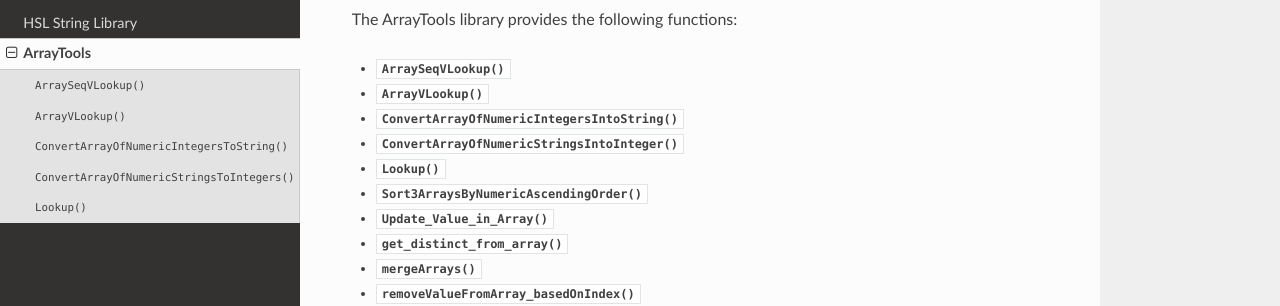
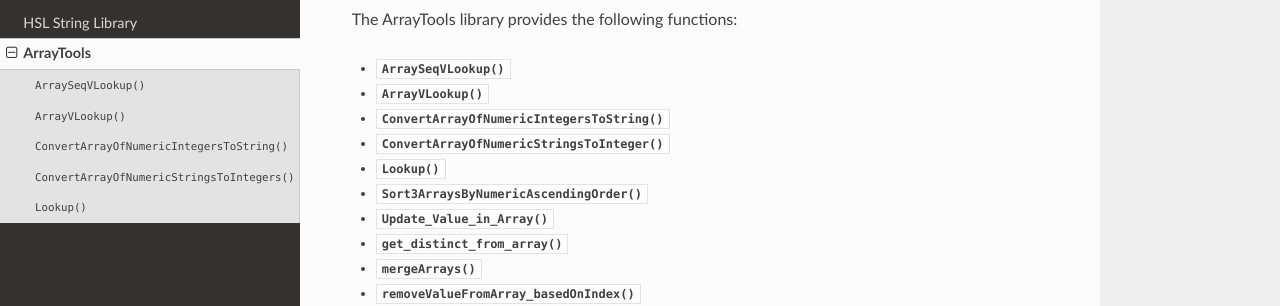
Before and after one commit to theonetruenerd/VenusLibraryDocumentation, a Sphinx documentation site: the page built from docs/source/ArrayTools.rst, in a window 1280 px wide and 900 px high. Shown: the part 152-458 px from the top of the window. Built offline with Sphinx 7.4.7 and the Read the Docs theme 2.0.0, drawn with Linux system fonts in a browser that asks for light colours.

Commit message:
Update ArrayTools.rst

```diff
--- a/docs/source/ArrayTools.rst
+++ b/docs/source/ArrayTools.rst
@@ -5,8 +5,8 @@ The ArrayTools library provides the following functions:
 
 - :py:func:`ArraySeqVLookup`
 - :py:func:`ArrayVLookup`
-- :py:func:`ConvertArrayOfNumericIntegersIntoString`
-- :py:func:`ConvertArrayOfNumericStringsIntoInteger`
+- :py:func:`ConvertArrayOfNumericIntegersToString`
+- :py:func:`ConvertArrayOfNumericStringsToInteger`
 - :py:func:`Lookup`
 - :py:func:`Sort3ArraysByNumericAscendingOrder`
 - :py:func:`Update_Value_in_Array`
```
